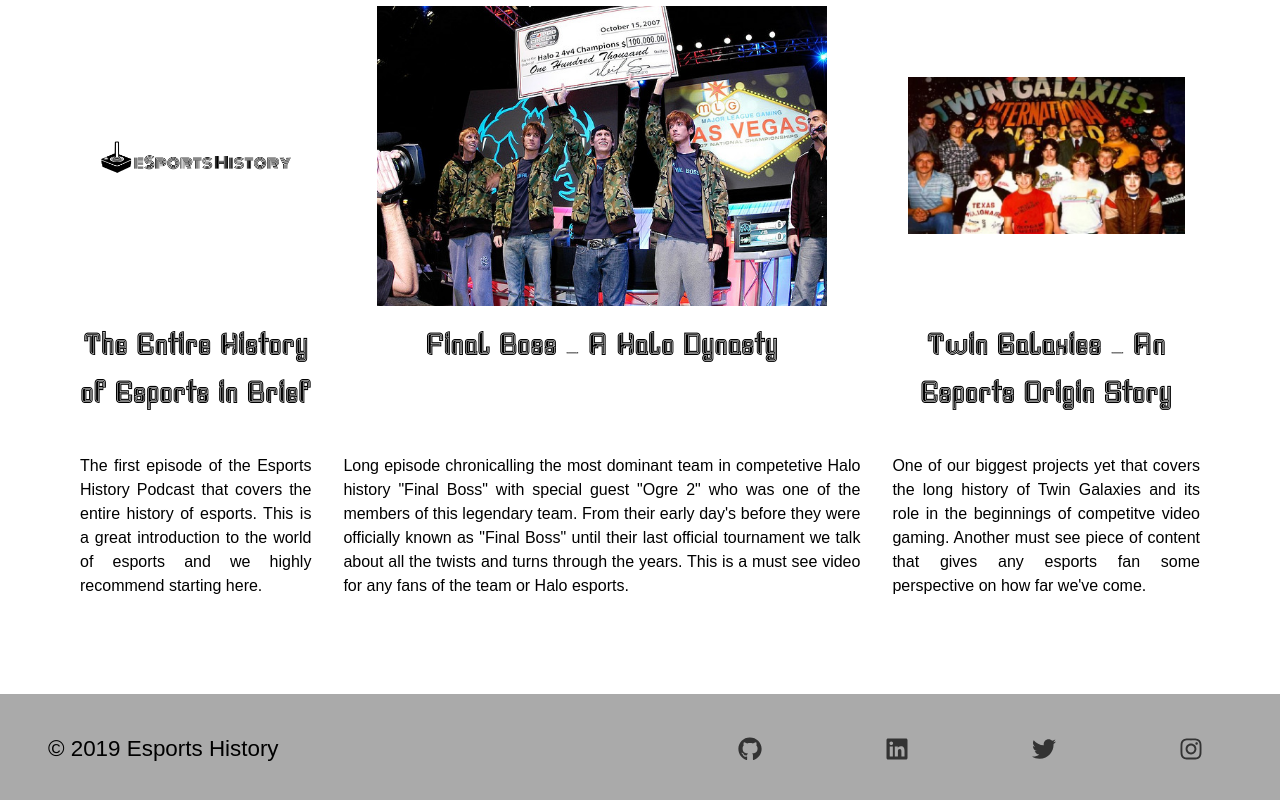
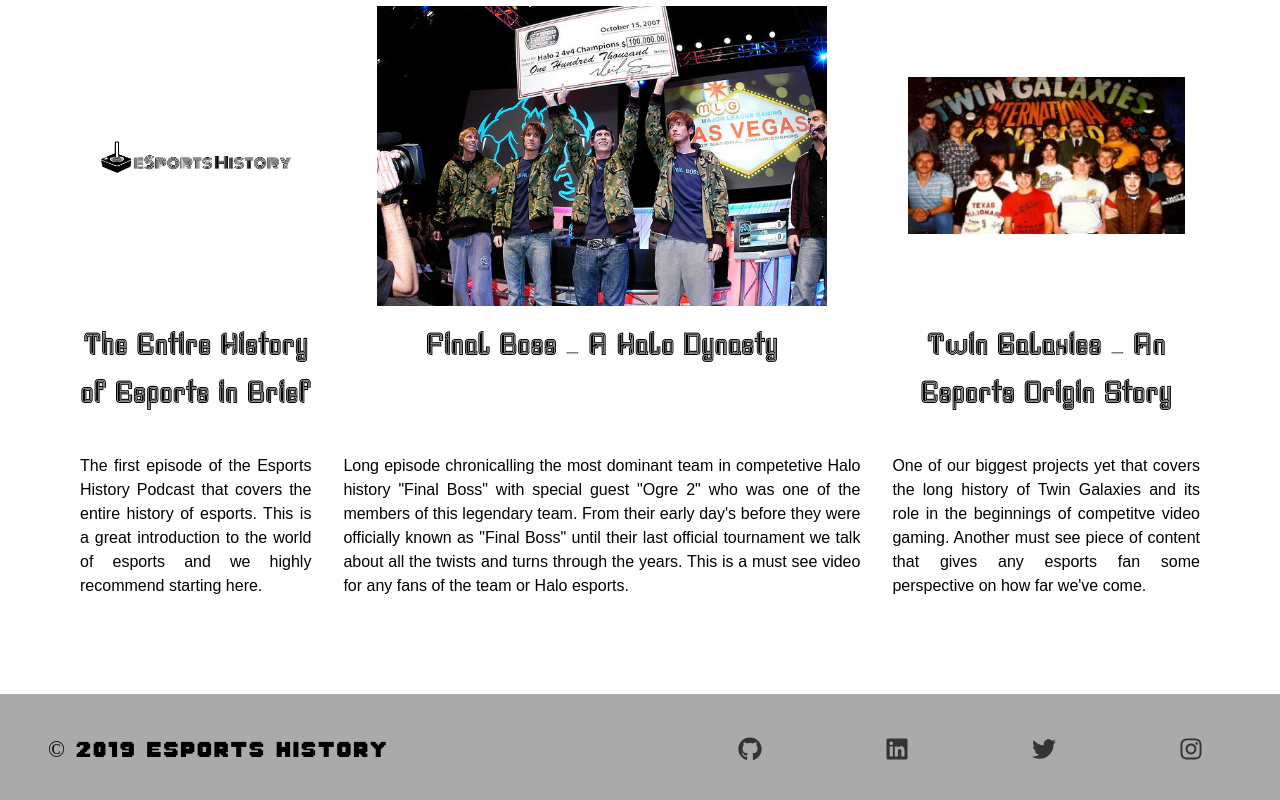
Before and after one commit to Zarnerz/EH-React, a React (Create React App) app in the folder esports-history/: page / in a window 1280 px wide. Shown: the part 3655-4455 px from the top of the page. Built offline with nearby package versions, Linux system fonts and the light colour scheme.

Commit message:
changed Footer copyright font to be clearer

```diff
--- a/esports-history/src/App.css
+++ b/esports-history/src/App.css
@@ -17,6 +17,11 @@
 @font-face {
   font-family: PrimaryBold;
   src: url(./fonts/Haike-boldreg.ttf);
+}
+
+@font-face {
+  font-family: Footer;
+  src: url(./fonts/Sabo_Font/Sabo-Filled.otf);
 }
 
 .App {
@@ -56,9 +61,9 @@
   display: none;
 }
 
-/* footer p {
-  font-family: Main;
-} */
+footer p {
+  font-family: Footer;
+}
 
 @media only screen and (max-width: 800px) {
   /* HEADER MEDIA QUERIES */
```
